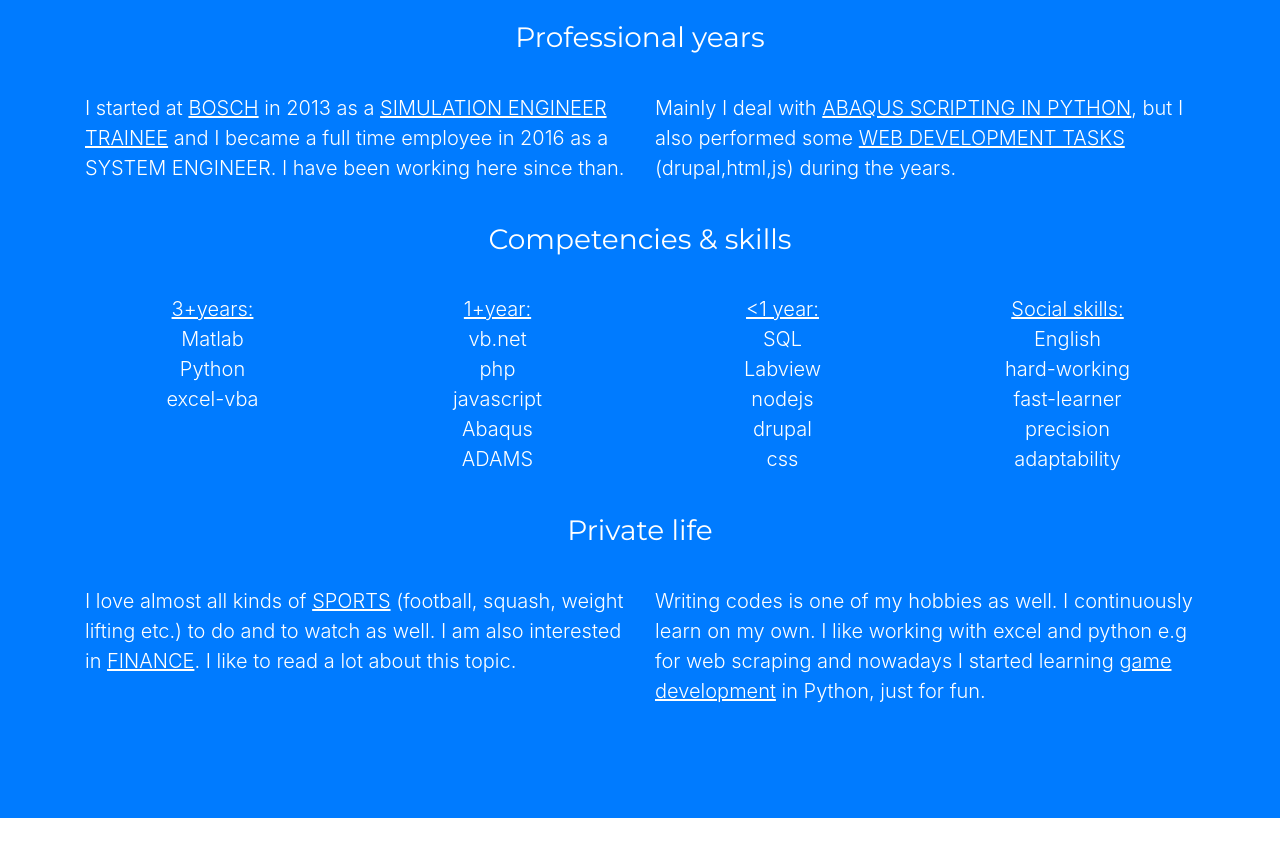
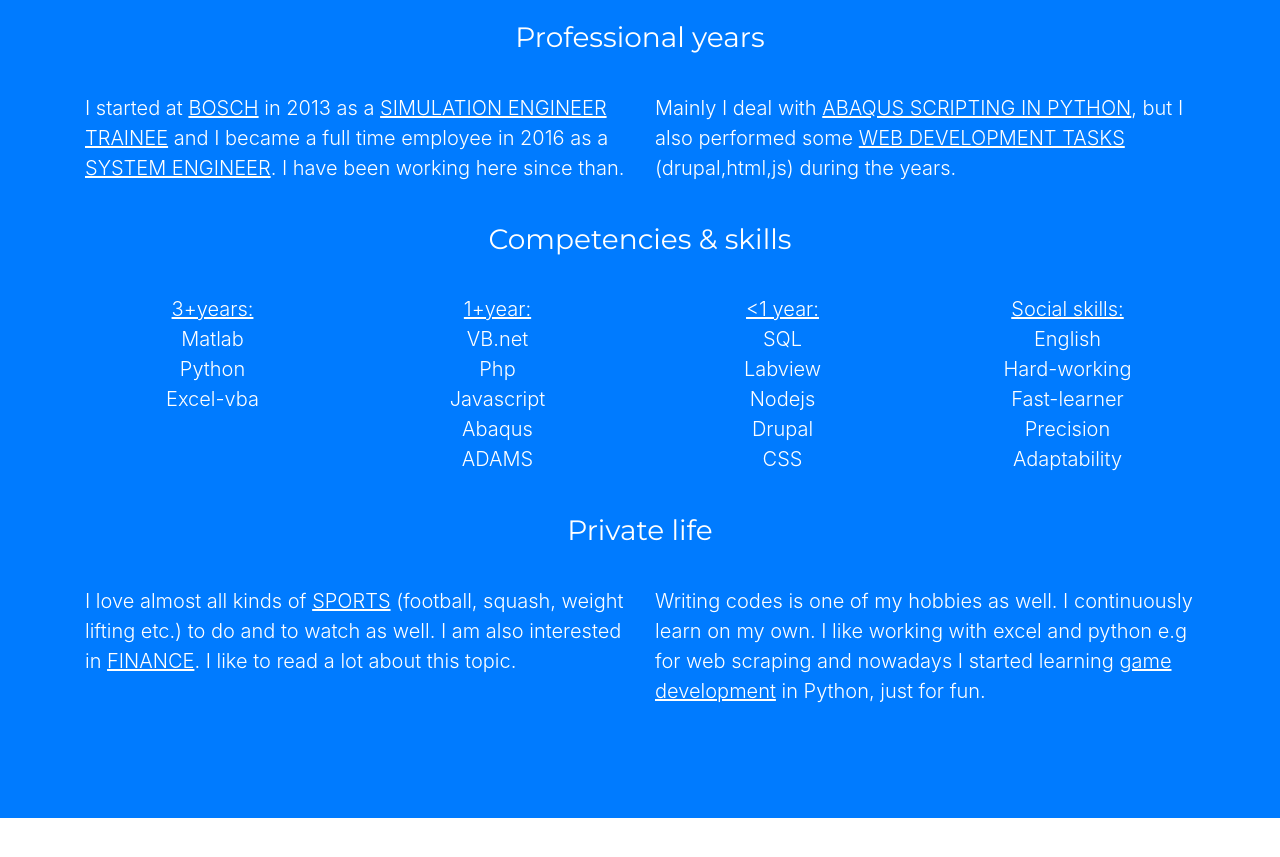
Before and after one commit to acgabor/acgabor.github.io, a website with bundled scripts: page index.html in a window 1280 px wide. Shown: the part 2739-3596 px from the top of the page. Built offline with nearby package versions, Linux system fonts and the light colour scheme.

Commit message:
Update index.html
small changes in content

```diff
--- a/index.html
+++ b/index.html
@@ -167,7 +167,7 @@
 		<h3 class = "text-center">Professional years</h3>
 		<div class="row">
 			<div class="col-lg-6">
-				<p class="lead"><br>I started at <u>BOSCH</u> in 2013 as a <u>SIMULATION ENGINEER TRAINEE</u> and I became a full time employee in 2016 as a </u>SYSTEM ENGINEER</u>. I have been working here since than.</p>
+				<p class="lead"><br>I started at <u>BOSCH</u> in 2013 as a <u>SIMULATION ENGINEER TRAINEE</u> and I became a full time employee in 2016 as a <u>SYSTEM ENGINEER</u>. I have been working here since than.</p>
 			</div>
 			<div class="col-lg-6">
 				<p class="lead"><br>Mainly I deal with <u>ABAQUS SCRIPTING IN PYTHON</u>, but I also performed some <u>WEB DEVELOPMENT TASKS</u> (drupal,html,js) during the years.</p>
@@ -177,16 +177,16 @@
 		<h3 class = "text-center">Competencies & skills</h3>
 		<div class="row text-center">
 			<div class="col-lg-3">
-				<p class="lead"><br><u>3+years:</u><br>Matlab<br>Python<br>excel-vba</p>
+				<p class="lead"><br><u>3+years:</u><br>Matlab<br>Python<br>Excel-vba</p>
 			</div>
 			<div class="col-lg-3">
-				<p class="lead"><br><u>1+year:</u><br>vb.net<br>php<br>javascript<br>Abaqus<br>ADAMS</p>
+				<p class="lead"><br><u>1+year:</u><br>VB.net<br>Php<br>Javascript<br>Abaqus<br>ADAMS</p>
 			</div>
 			<div class="col-lg-3">
-				<p class="lead"><br><u><1 year:</u><br>SQL<br>Labview<br>nodejs<br>drupal<br>css</p>
+				<p class="lead"><br><u><1 year:</u><br>SQL<br>Labview<br>Nodejs<br>Drupal<br>CSS</p>
 			</div>
 			<div class="col-lg-3">
-				<p class="lead"><br><u>Social skills:</u><br>English<br>hard-working<br>fast-learner<br>precision<br>adaptability</p>
+				<p class="lead"><br><u>Social skills:</u><br>English<br>Hard-working<br>Fast-learner<br>Precision<br>Adaptability</p>
 			</div>
 		</div>
 		<br>
```
